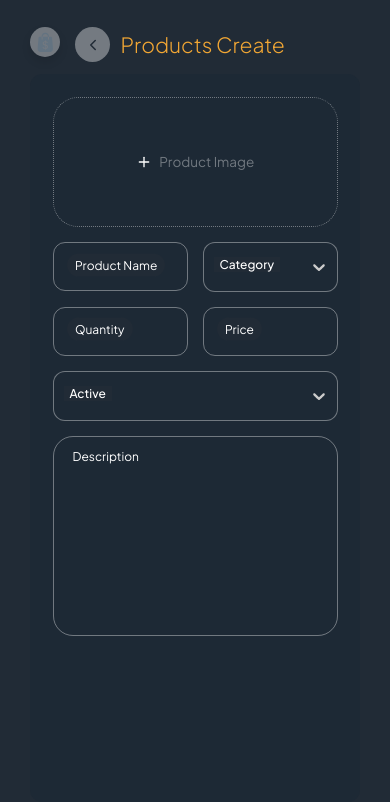
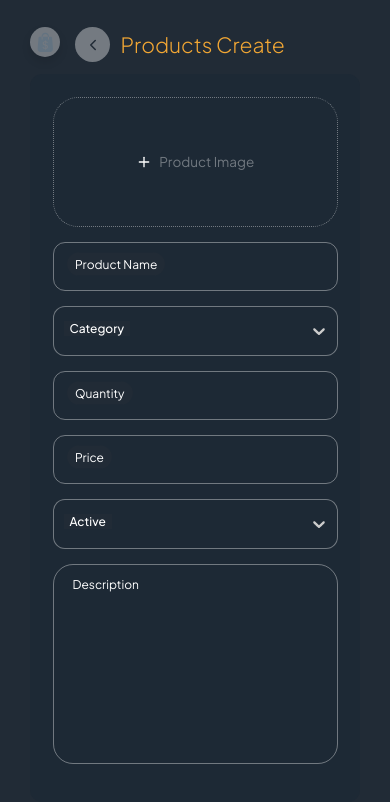
Before and after one commit to asimrasheed533/Royale-web, a Next.js app: page /admin/products/create in a window 390 px wide. Shown: the top 802 px of the page. Built offline with nearby package versions, Linux system fonts and the light colour scheme.

Commit message:
Update dashboard.scss

```diff
--- a/style/dashboard.scss
+++ b/style/dashboard.scss
@@ -238,6 +238,9 @@
   gap: 1em;
 }
 @media (max-width: 768px) {
+  .input__row {
+    flex-direction: column;
+  }
   .dashboard__sidebar__wrapper {
     position: fixed;
     width: 100%;
```
